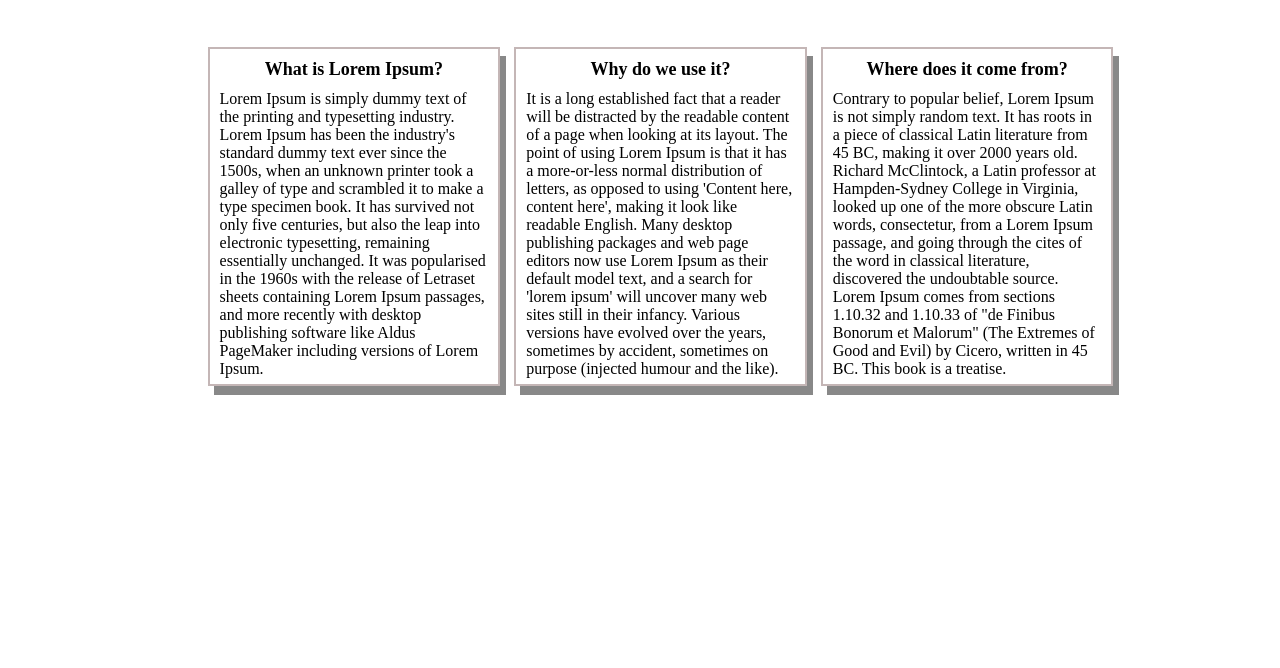
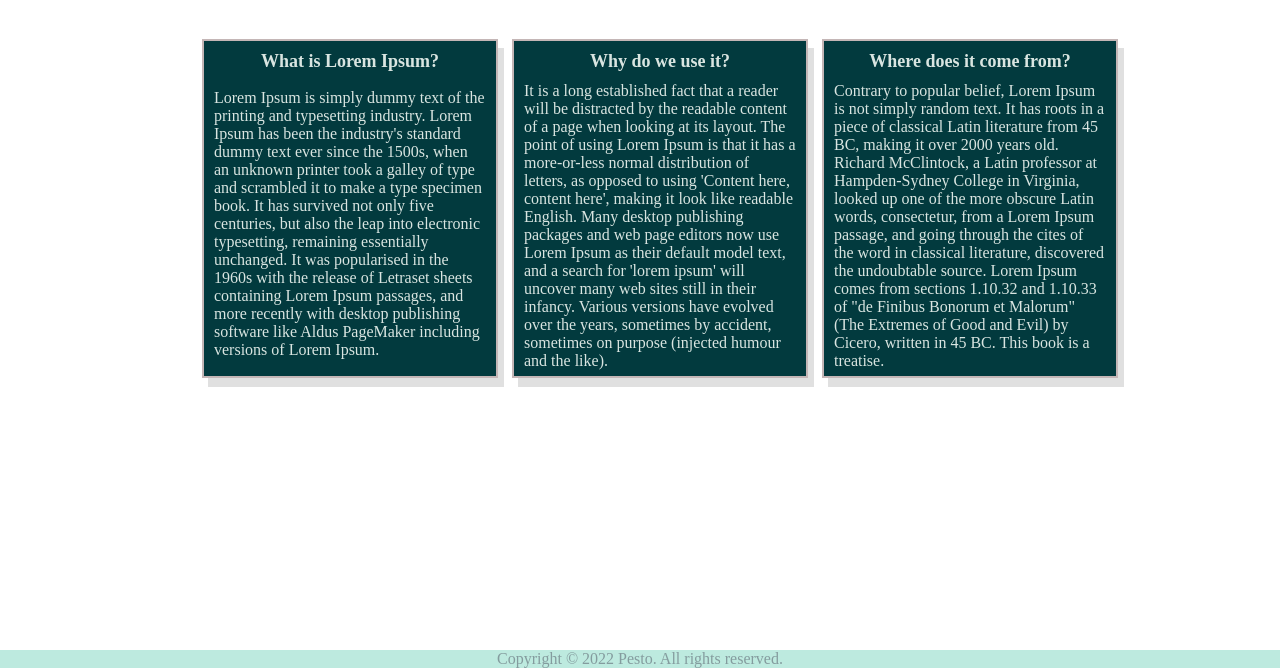
Before and after one commit to pesto-students/p5-imran-smitbaranwal, a plain HTML site: page Week-2/demo.html in a window 1280 px wide. Shown: the part 132-800 px from the top of the page. Drawn offline with Linux system fonts and the light colour scheme.

Commit message:
Footer added

```diff
--- a/Week-2/demo.css
+++ b/Week-2/demo.css
@@ -1,6 +1,10 @@
+body {
+    margin: auto;
+}
 header {
     display: flex;
     justify-content: space-around;
+    background-color: rgb(45 248 197);
 }
 .container {
     width: 85%;
@@ -14,8 +18,10 @@ header {
     padding: 10px;
     margin-left: 10px;
     margin-top: 30px;
-    box-shadow: 6px 9px #888888;
+    box-shadow: 6px 9px #88888842;
     height: 315px;
+    background-color: rgb(2 58 62);
+    color: #d9e5e1;
 }
 
 .article-title {
@@ -24,3 +30,12 @@ header {
     text-align: center;
     margin-bottom: 10px;
 }
+footer {
+    position: fixed;
+    left: 0;
+    bottom: 0;
+    width: 100%;
+    text-align: center;
+    background-color: #bdeadf;
+    color: #849c9e;
+ }
--- a/Week-2/demo.html
+++ b/Week-2/demo.html
@@ -45,5 +45,10 @@
 
         </div>
     </div>
+    <footer>
+        <div>
+            Copyright © 2022 Pesto. All rights reserved.
+        </div>
+    </footer>
 </body>
 </html>
```
